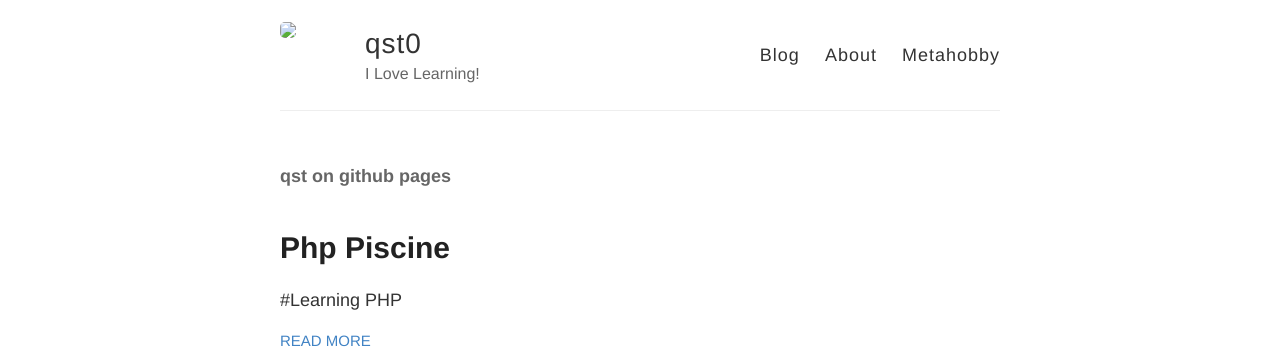
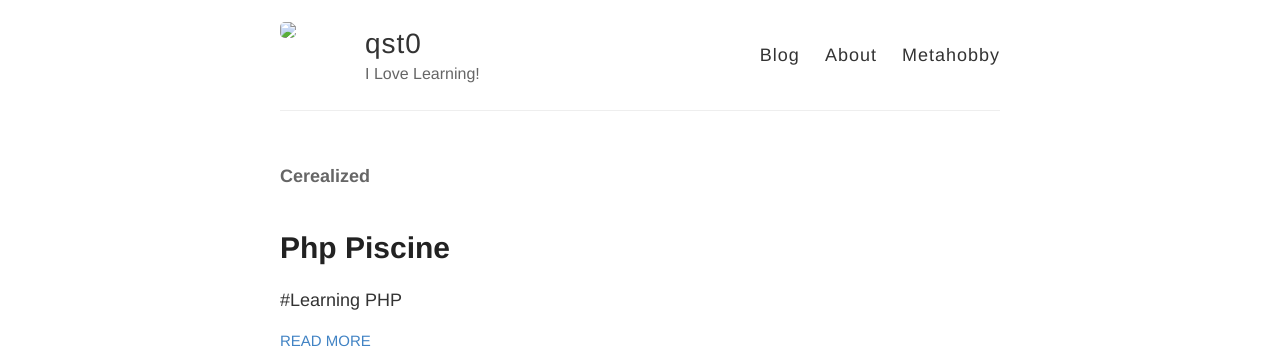
Before and after one commit to qst0/cerealize.me, a Jekyll site: the page built from index.html, in a window 1280 px wide. Shown: the top 359 px of the page. Built offline with Jekyll 4.4.1, drawn with Linux system fonts in a browser that asks for light colours.

Commit message:
cerealized index

```diff
--- a/index.html
+++ b/index.html
@@ -3,7 +3,7 @@ layout: default
 ---
 
 <div class="posts">
-  <h4>qst on github pages</h4>
+  <h4>Cerealized</h4>
   {% for post in site.posts %}
     <article class="post">
 
```
